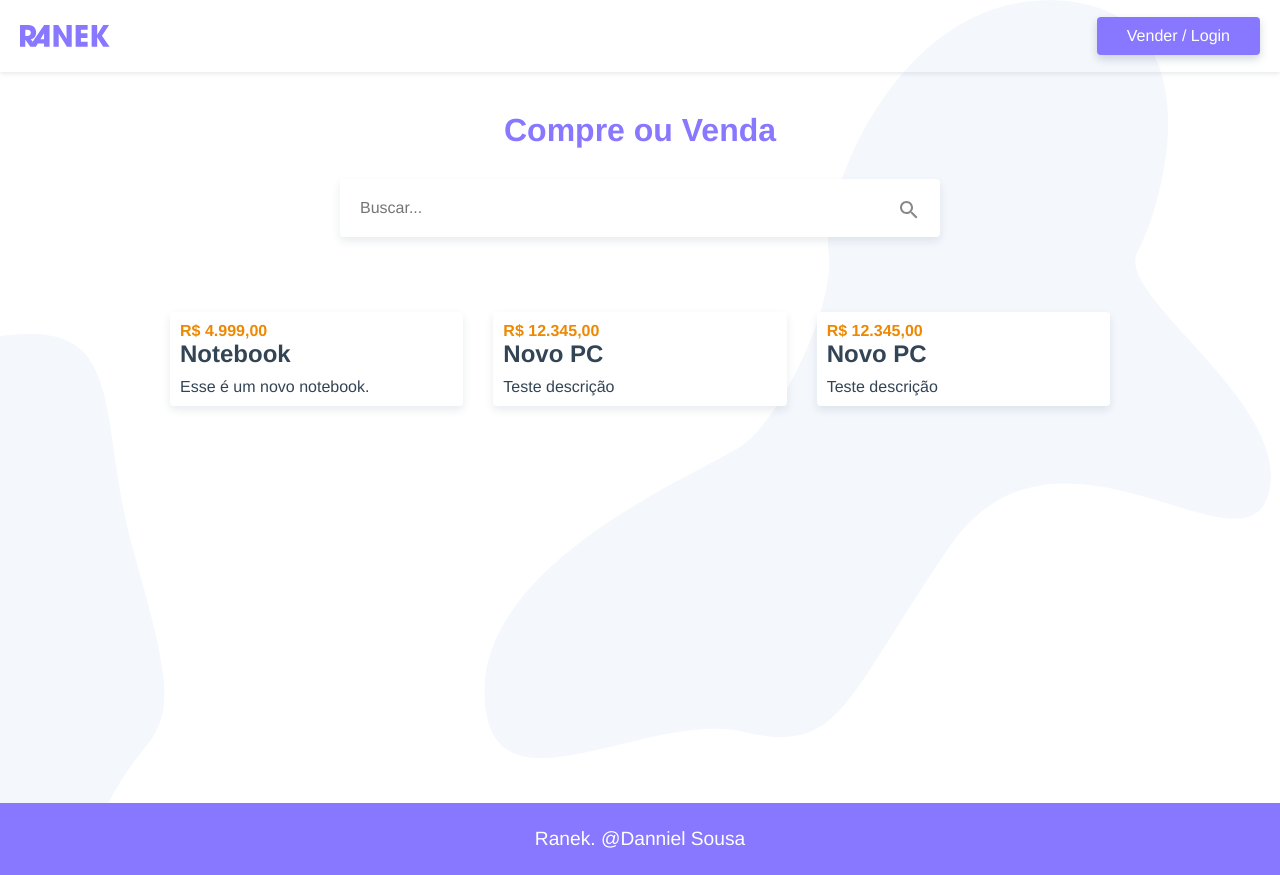
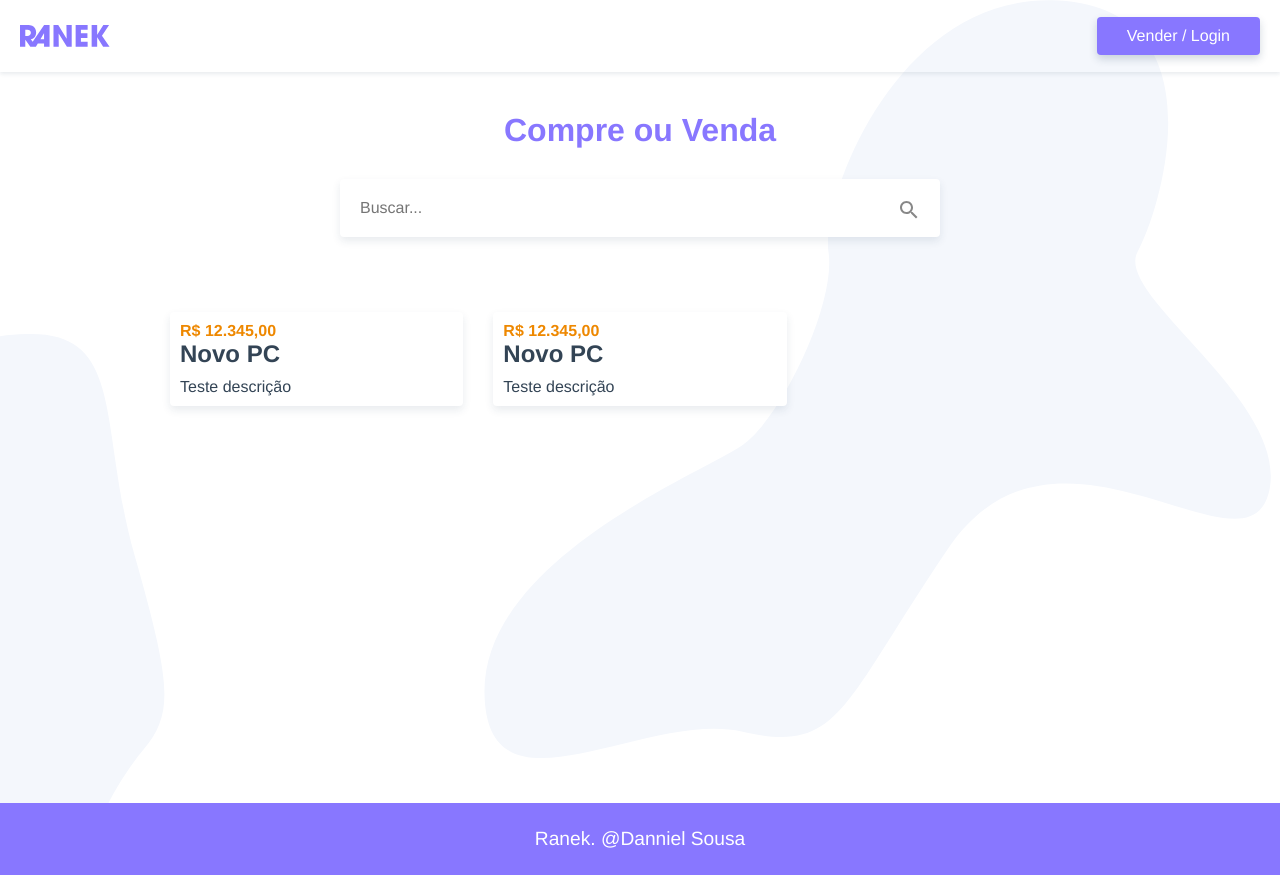
Before and after one commit to dannielfs/ranek, a Vue app: page / in a window 1280 px wide. Built offline with nearby package versions, Linux system fonts and the light colour scheme; data requests are answered from the project's data file.

Commit message:
Deletar produto

```diff
--- a/src/services.js
+++ b/src/services.js
@@ -11,6 +11,10 @@ export const api = {
 
   post (endpoint, body) {
     return axiosInstance.post(endpoint, body)
+  },
+
+  delete(endpoint) {
+    return axiosInstance.delete(endpoint)
   }
 }
 
--- a/src/shared/ranek.json
+++ b/src/shared/ranek.json
@@ -25,15 +25,6 @@
   ],
   "produto": [
     {
-      "id": "notebook",
-      "nome": "Notebook",
-      "usuario_id": "danniel@email.com",
-      "preco": "4999",
-      "vendido": "false",
-      "descricao": "Esse é um novo notebook.",
-      "fotos": null
-    },
-    {
       "nome": "Novo PC",
       "preco": "12345",
       "descricao": "Teste descrição",
--- a/src/views/usuario/UsuarioProdutos.vue
+++ b/src/views/usuario/UsuarioProdutos.vue
@@ -7,6 +7,7 @@
       <li v-for="(produto, index) in usuario_produtos" :key="index + 1">
         <ProdutoItem :produto="produto">
            <p>{{produto.descricao}}</p>
+           <button class="deletar" @click="deletarProduto(produto.id)">Deletar</button>
         </ProdutoItem>
       </li>
     </transition-group>
@@ -17,7 +18,7 @@
   import ProdutoAdicionar from '@/components/ProdutoAdicionar.vue'
   import ProdutoItem from '@/components/ProdutoItem.vue'
   import { mapState, mapActions } from 'vuex';
-
+  import { api } from '@/services.js'
 export default {
   name: 'UsuarioProdutos',
   components: {
@@ -28,7 +29,17 @@ export default {
     ...mapState(['login', 'usuario', 'usuario_produtos'])
   },
   methods: {
-    ...mapActions(['getUsuarioProdutos'])
+    ...mapActions(['getUsuarioProdutos']),
+    deletarProduto(id) {
+      const confirmar = window.confirm('Deseja remover este produto?')
+      if(confirmar) {
+        api.delete(`/produto/${id}`).then(
+          (response) => {
+            this.getUsuarioProdutos();
+          }
+        ).catch(error => console.log(error.response))
+      }
+    }
   },
   watch: {
     login() {
@@ -58,4 +69,18 @@ export default {
   .list-leave-active {
     transition: all .3s;
   }
+
+  .deletar {
+    position: absolute;
+    top: 0;
+    right: 0;
+    background: url('../../assets/remove.svg') no-repeat center center;
+    width: 24px;
+    height: 24px;
+    text-indent: -140px;
+    overflow: hidden;
+    cursor: pointer;
+    border: none;
+  }
+
 </style>
```
